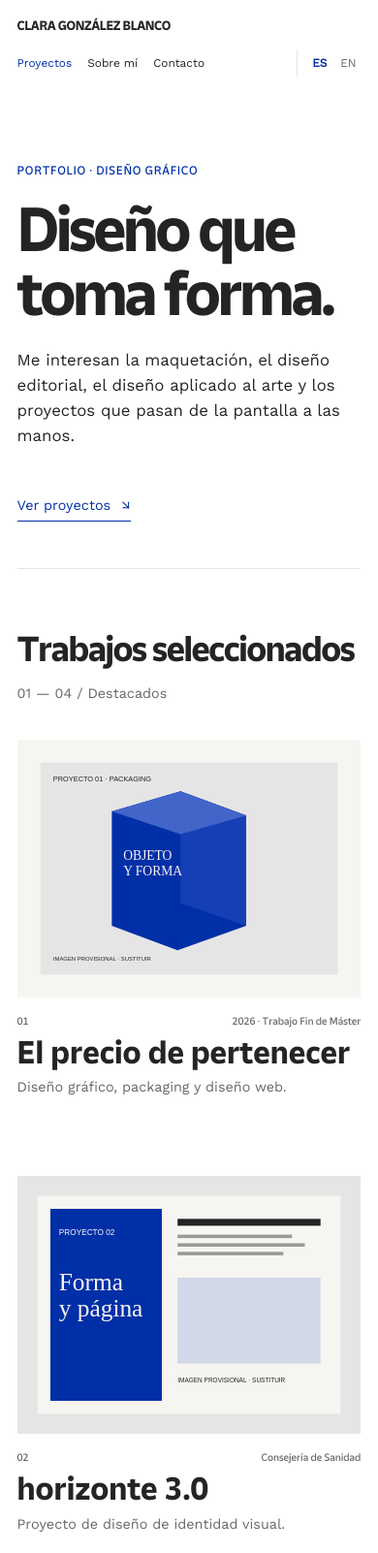
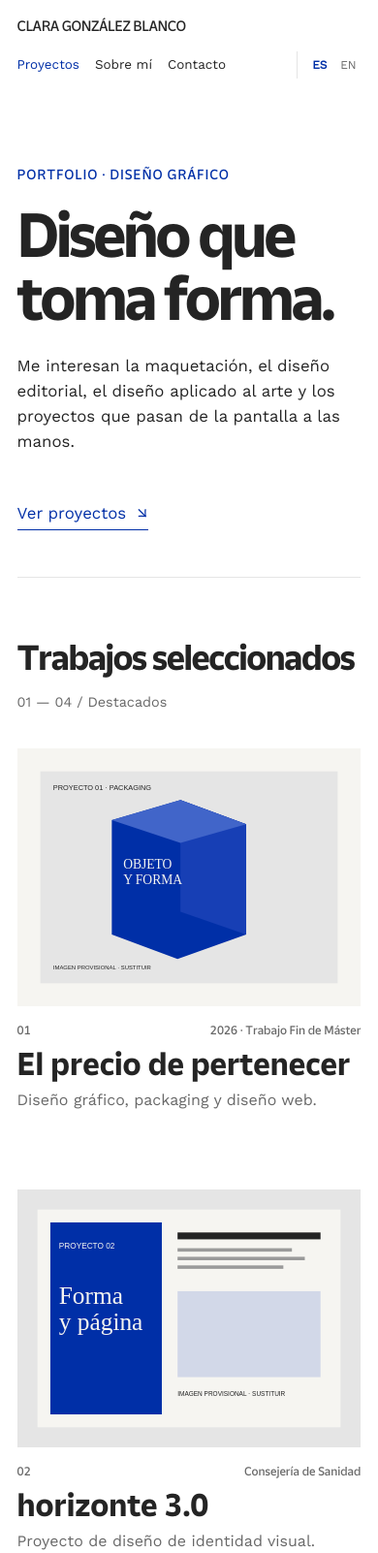
Before and after one commit to claaragb/personal-web, a plain HTML site: page index.html in a window 390 px wide. Shown: the top 1602 px of the page at 97% size. Drawn offline with Linux system fonts and the light colour scheme.

Commit message:
Ajusta tamaños y pesos tipográficos (#7)
* Ajusta jerarquía tipográfica y tamaños

* Ajusta tamaños tipográficos en móvil

```diff
--- a/css/responsive.css
+++ b/css/responsive.css
@@ -49,7 +49,7 @@
     gap: .65rem 1rem;
   }
   .site-nav a {
-    font-size: .74rem;
+    font-size: .84rem;
   }
   .language-switch {
     padding-left: .65rem;
@@ -79,7 +79,7 @@
     font-size: 2rem;
   }
   .project-meta {
-    font-size: .65rem;
+    font-size: .76rem;
   }
   .two-column, .cv-grid, .contact-layout {
     grid-template-columns: 1fr;
@@ -111,10 +111,10 @@
     gap: .55rem;
   }
   .site-nav a {
-    font-size: .68rem;
+    font-size: .76rem;
   }
   .brand {
-    font-size: .72rem;
+    font-size: .82rem;
   }
   .language-switch {
     padding-left: .4rem;
--- a/css/style.css
+++ b/css/style.css
@@ -53,7 +53,7 @@ h1, h2, h3 {
   line-height: 1.05;
 }
 h1 {
-  font-size: clamp(3rem, 8.8vw, 8.8rem);
+  font-size: clamp(3rem, 7.8vw, 7.8rem);
   letter-spacing: -.055em;
 }
 h2 {
@@ -85,8 +85,8 @@ p {
   gap: 1.5rem;
 }
 .brand {
-  font-family: "CarteroBold", monospace;
-  font-size: .82rem;
+  font-family: "CarteroRegular", monospace;
+  font-size: .92rem;
   text-decoration: none;
   letter-spacing: -.03em;
 }
@@ -102,7 +102,7 @@ p {
   gap: clamp(.75rem, 2vw, 1.8rem);
 }
 .site-nav a, .language-switch button {
-  font-size: .78rem;
+  font-size: .9rem;
   text-decoration: none;
 }
 .site-nav a[aria-current="page"] {
@@ -137,7 +137,7 @@ main {
   margin-bottom: 1.1rem;
   color: var(--blue);
   font-family: "CarteroRegular", monospace;
-  font-size: .75rem;
+  font-size: .88rem;
   letter-spacing: .06em;
   text-transform: uppercase;
 }
@@ -166,7 +166,7 @@ main {
   align-items: center;
   gap: .65rem;
   color: var(--blue);
-  font-size: .9rem;
+  font-size: 1.05rem;
   text-decoration: none;
   border-bottom: 1px solid currentColor;
   padding-bottom: .25rem;
@@ -225,7 +225,7 @@ main {
   margin-top: 1rem;
   color: var(--muted);
   font-family: "CarteroRegular", monospace;
-  font-size: .7rem;
+  font-size: .82rem;
 }
 .project-card h3 {
   margin: .5rem 0;
@@ -234,7 +234,7 @@ main {
 .project-card p {
   margin-bottom: 0;
   color: var(--muted);
-  font-size: .9rem;
+  font-size: 1rem;
 }
 .provisional-note {
   display: inline-block;
```
